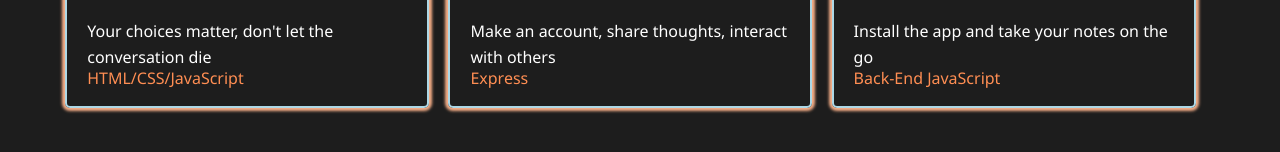
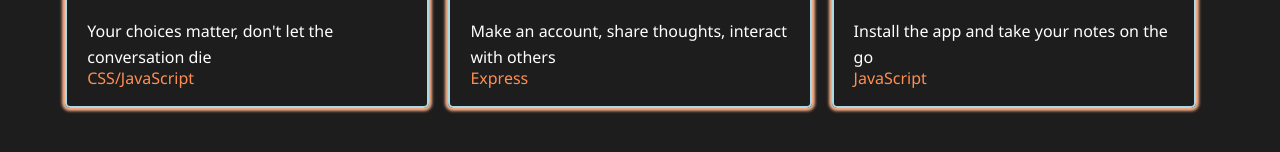
Before and after one commit to MackenzieJoyce/Portfolio, a React (Create React App) app: page /portfolio in a window 1280 px wide. Both pictures are taken after a click on the tab "PORTFOLIO". Shown: the part 570-722 px from the top of the page. Built offline with nearby package versions, Linux system fonts and the light colour scheme.

Commit message:
changed up some wording. still trying to figure out how to get photos up on the projects

```diff
--- a/src/components/pages/Portfolio.js
+++ b/src/components/pages/Portfolio.js
@@ -2,8 +2,9 @@ import React from 'react';
 
 import Project from './compPlugins/Project';
 
+
 const styles = {
-  projects: {
+  projectContainer: {
     display: 'flex',
     justifyContent: 'center',
     flexWrap: 'wrap'
@@ -12,10 +13,10 @@ const styles = {
 
 const Portfolio = ({ projects }) => {
   return (
-    <div className="content" style={styles.projects}>
+    <div className="content" style={styles.projectContainer}>
       {/* Bringing in the Project component as a prop */}
-      {projects.map((projects) => (
-        <Project key={projects.id} project={projects} />
+      {projects.map((project) => (
+        <Project key={project.id} project={project} />
       ))}
     </div>
   );
--- a/src/projects.js
+++ b/src/projects.js
@@ -1,45 +1,45 @@
 const projects = [
   {
     id: 1,
-    img: '../Assests/Backyard Jungle.png',
+    img: './img/Backyard Jungle.png',
     title: 'Backyard Jungle',
     text: 'An online forum for Gardeners',
     tech: 'Handlebars/Bootstrap/Express/RESTful API'
   },
   {
     id: 2,
-    img: '../Assets/Mix-it-up.png',
+    img: './img/mixUpMovieNight.png',
     title: 'Mix Up Movie Night',
     text: 'Your great night chosen by our app',
-    tech: 'HTML/CSS/JavaScript'
+    tech: 'CSS/Bulma/JavaScript'
   },
   {
     id: 3,
-    img: '../Assets/note-taker.png',
+    img: './img/noteTaker.png',
     title: 'Note Tracker',
     text: 'Simple design for all your complicated tasks',
     tech: 'React'
   },
   {
     id: 4,
-    img: '../Assets/nerdWall.png',
+    img: './img/nerdWall.png',
     title: 'Conversation Ender',
     text: "Your choices matter, don't let the conversation die",
-    tech: 'HTML/CSS/JavaScript'
+    tech: 'CSS/JavaScript'
   },
   {
     id: 5,
-    img: '../Assets/tech-blog.png',
+    img: './img/techBlog.png',
     title: 'Tech Blog',
     text: 'Make an account, share thoughts, interact with others',
     tech: 'Express'
   },
   {
     id: 6,
-    img: '../Assets/text-editor-extreme.png',
+    img: './img/textEditor.png',
     title: 'Text Editor Extreme',
     text: 'Install the app and take your notes on the go',
-    tech: 'Back-End JavaScript'
+    tech: 'JavaScript'
   }
 ];
 
```
Also changed, not shown: src/components/pages/compPlugins/Project.js (+7 -10 lines).
